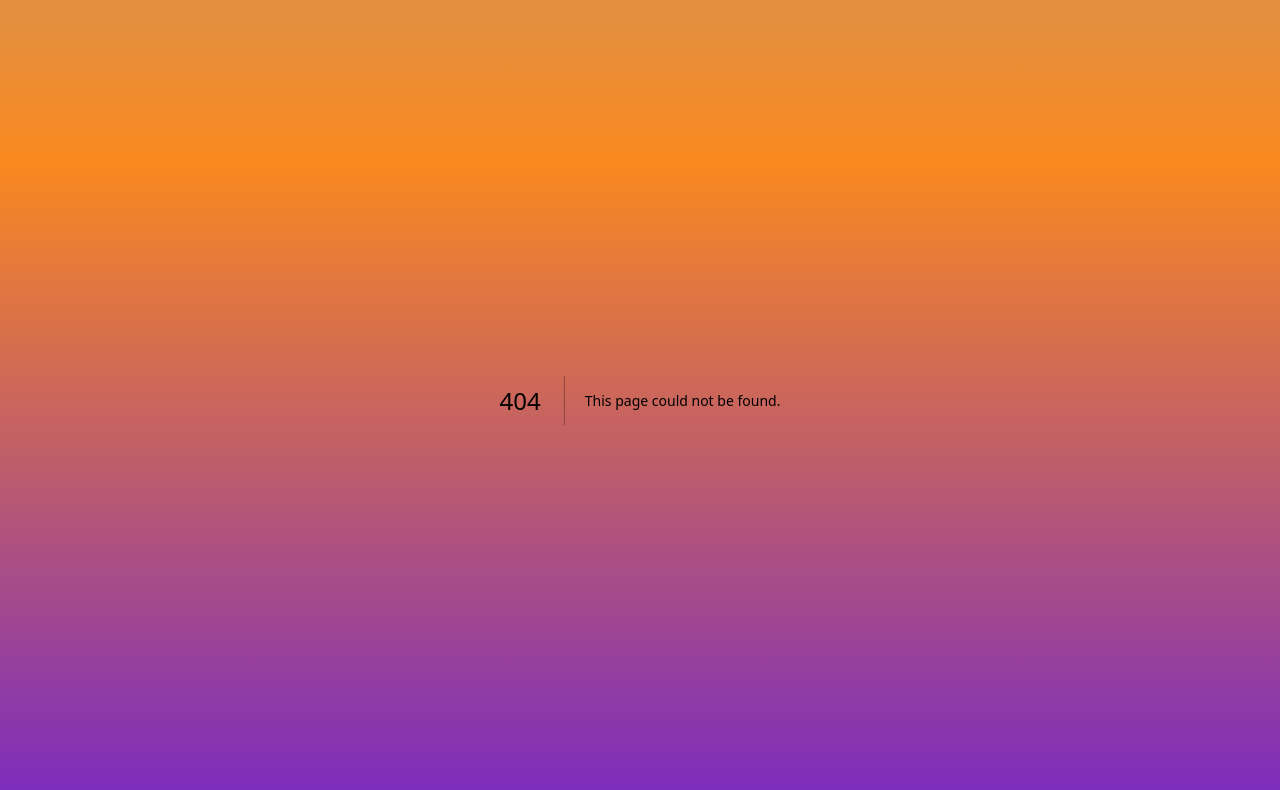
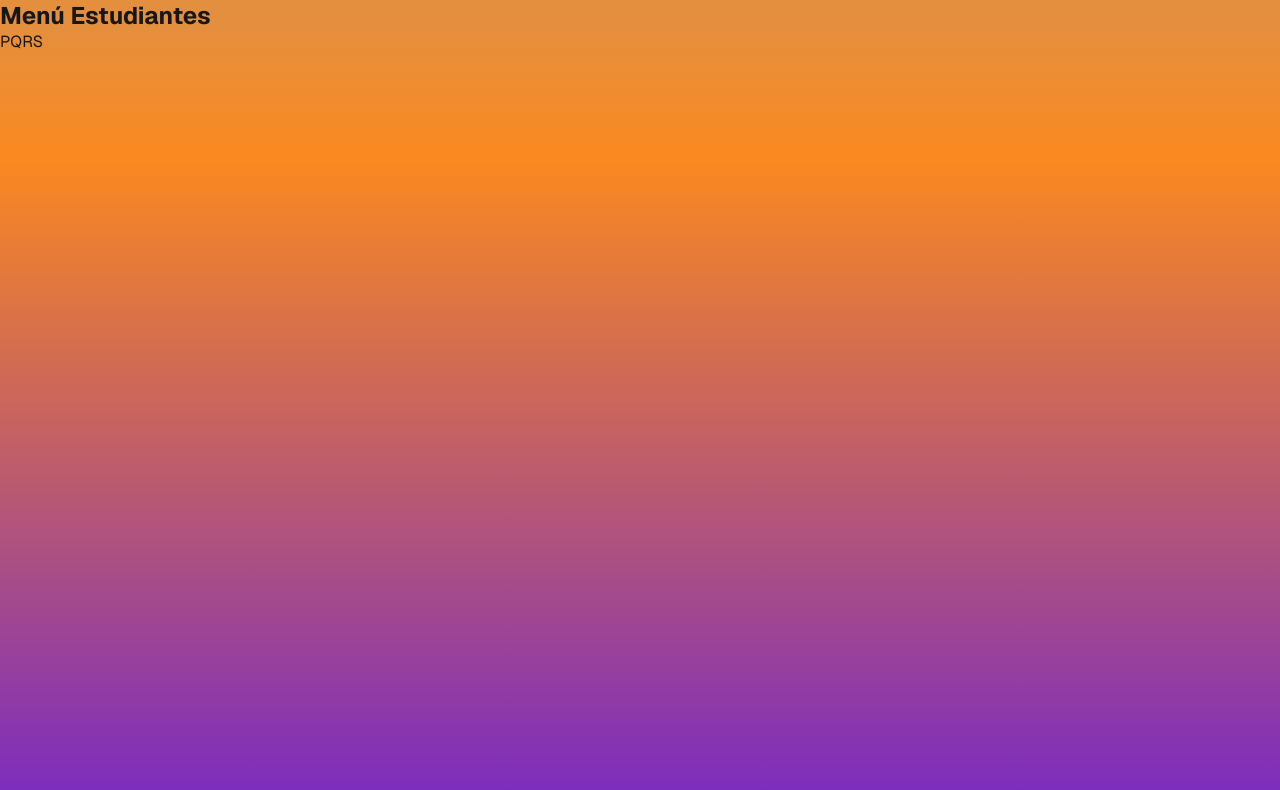
Before and after one commit to Juanu12/Proyecto-ConnectaTech, a Next.js app: page /menuEst in a window 1280 px wide. Before the commit this address had no page. Shown: the top 790 px of the page. Built offline with nearby package versions, Linux system fonts and the light colour scheme.

Commit message:
feat:sparkles:MenuESt added

```diff
--- /dev/null
+++ b/src/app/menuEst/page.js
@@ -0,0 +1,16 @@
+const MenuEst =() => {
+
+
+
+
+
+
+   return (
+
+    <div>
+      <h2>Menú Estudiantes</h2>
+      <p>PQRS</p>
+    </div>
+   )
+}
+export default MenuEst;
```
